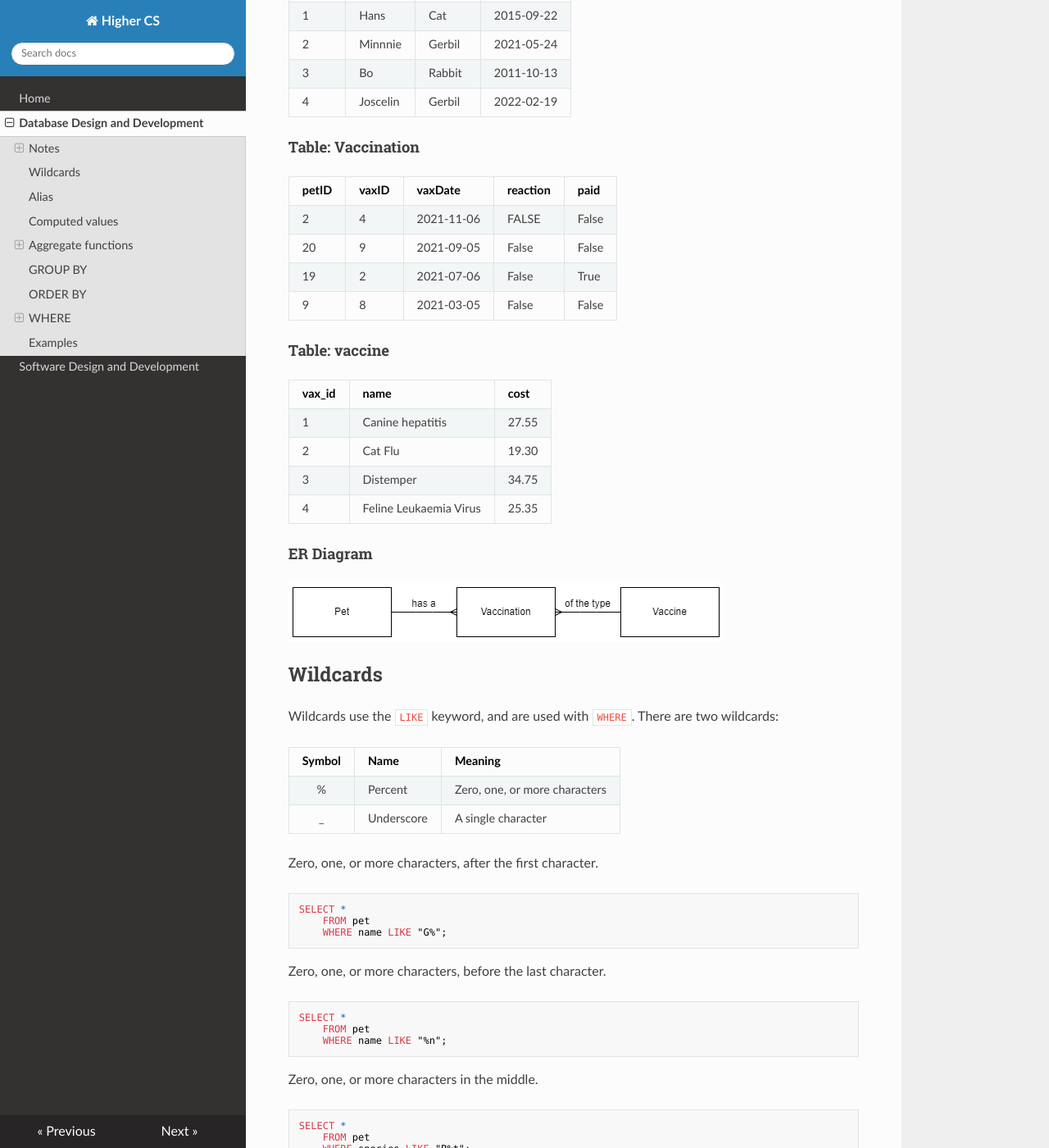
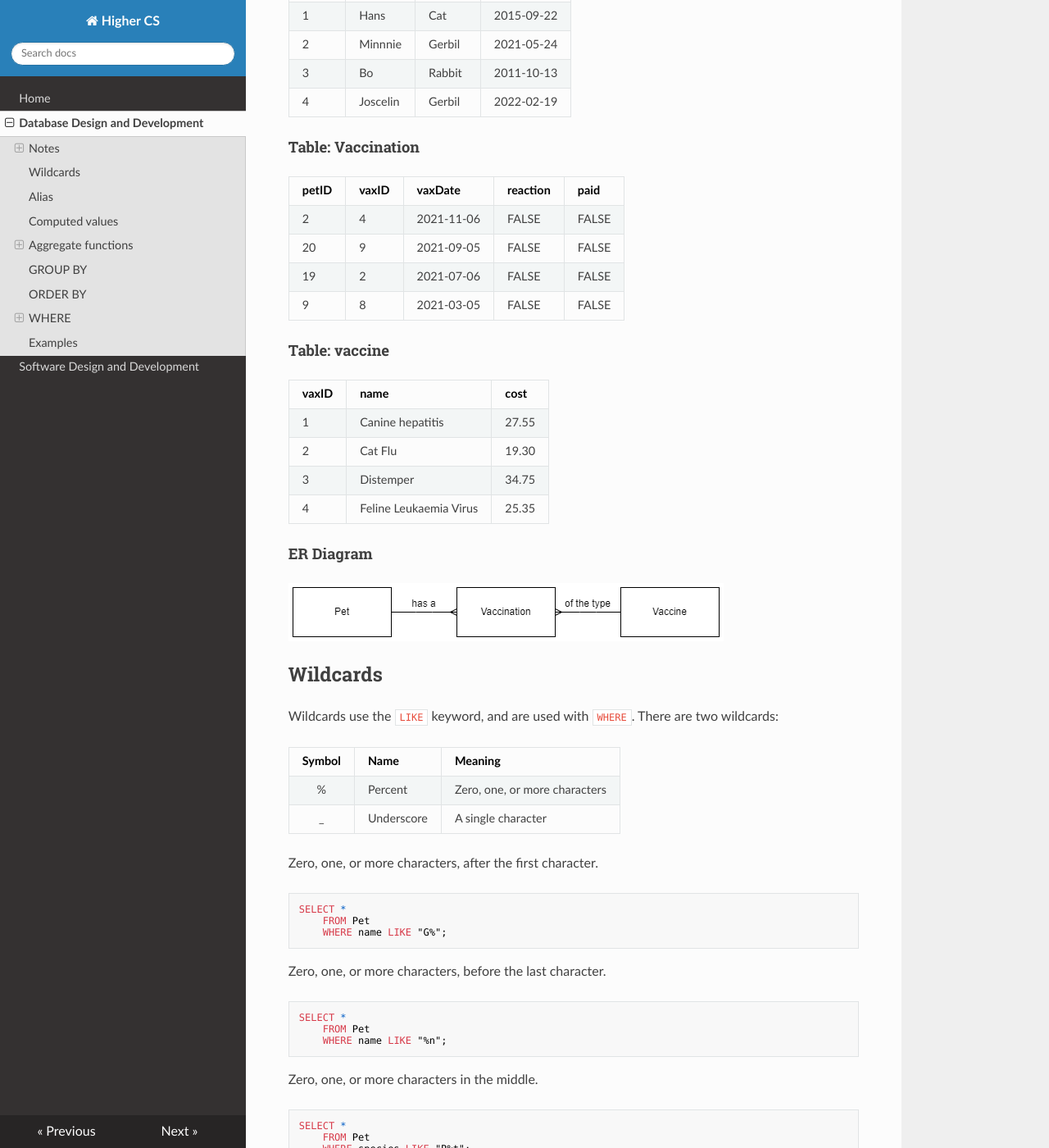
Before and after one commit to MrFriendCS/H-CS, an MkDocs documentation site: the page built from docs/H-CS-DDD.md, in a window 1280 px wide and 1400 px high, scrolled down 563 px. Shown: the whole window at 82% size. Built offline with MkDocs 1.6.1, drawn with Linux system fonts in a browser that asks for light colours; nearby versions of some CDN libraries.

Commit message:
docs/H-CS-DDD.md updated from https://stackedit.io/

````diff
--- a/docs/H-CS-DDD.md
+++ b/docs/H-CS-DDD.md
@@ -12,8 +12,8 @@ The example [database](H-CS-Database.db) contains the tables and records that th
 
 Four records from each table used in the examples are shown below.
 
+
 #### Table: pet
-
 
 | petID | name     | species | dob |
 | ----- | ----     | ------- | --- |
@@ -22,29 +22,29 @@ Four records from each table used in the examples are shown below.
 | 3	    | Bo       | Rabbit  | 2011-10-13 |
 | 4     | Joscelin | Gerbil  | 2022-02-19 |
 
+
 ####  Table: Vaccination
-
 
 | petID | vaxID | vaxDate    | reaction | paid |
 | ----- | ----- | -------    | -------- | ---- |
-| 2     | 4     | 2021-11-06 | FALSE    | False |
-| 20    | 9     | 2021-09-05 | False    | False |
-| 19    | 2     | 2021-07-06 | False    | True |
-| 9     | 8     | 2021-03-05 | False    | False |
+| 2     | 4     | 2021-11-06 | FALSE    | FALSE |
+| 20    | 9     | 2021-09-05 | FALSE    | FALSE |
+| 19    | 2     | 2021-07-06 | FALSE    | FALSE |
+| 9     | 8     | 2021-03-05 | FALSE    | FALSE |
+
 
 #### Table: vaccine
 
-
-| vax_id | name                   | cost |
-| ------ | ----                   | ---- |
-| 1      | Canine hepatitis       | 27.55 |
-| 2      | Cat Flu                | 19.30 |
-| 3      | Distemper              | 34.75 |
-| 4      | Feline Leukaemia Virus | 25.35 |
+| vaxID | name                   | cost |
+| ----- | ----                   | ---- |
+| 1     | Canine hepatitis       | 27.55 |
+| 2     | Cat Flu                | 19.30 |
+| 3     | Distemper              | 34.75 |
+| 4     | Feline Leukaemia Virus | 25.35 |
 
 #### ER Diagram
 
-![H DDD Enitiy Relationship Diagram](H-CS-DDD.png "ER Diagram")
+![H DDD Entity Relationship Diagram](H-CS-DDD.png "ER Diagram")
 
 ## Wildcards
 
@@ -59,14 +59,14 @@ Zero, one, or more characters, after the first character.
 
 ``` sql
 SELECT *
-    FROM pet
+    FROM Pet
     WHERE name LIKE "G%";
 ```
 Zero, one, or more characters, before the last character.
 
 ``` sql
 SELECT *
-    FROM pet
+    FROM Pet
     WHERE name LIKE "%n";
 ```
 
@@ -74,7 +74,7 @@ Zero, one, or more characters in the middle.
 
 ``` sql
 SELECT *
-    FROM pet
+    FROM Pet
     WHERE species LIKE "R%t";
 ```
 
@@ -82,7 +82,7 @@ A single character.
 
 ``` sql
 SELECT *
-    FROM pet
+    FROM Pet
     WHERE species LIKE "_at";
 ```
 
````
Also changed, not shown: other parts of docs/H-CS-DDD.md (+2 -2 lines).
